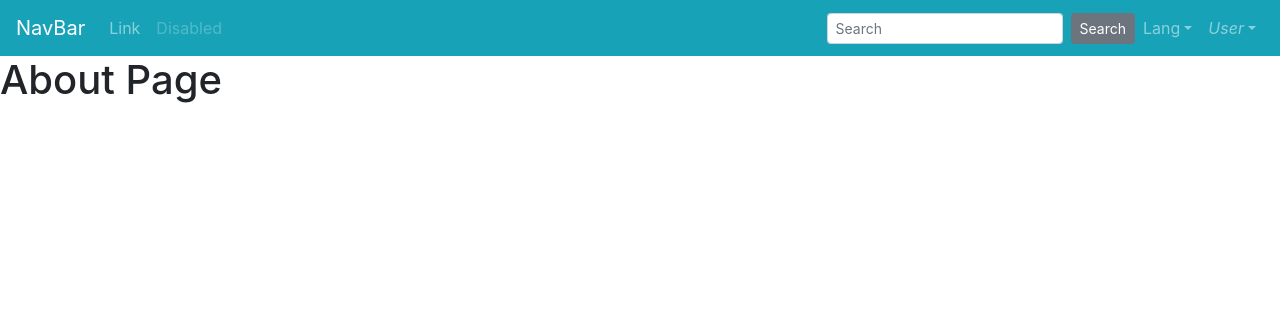
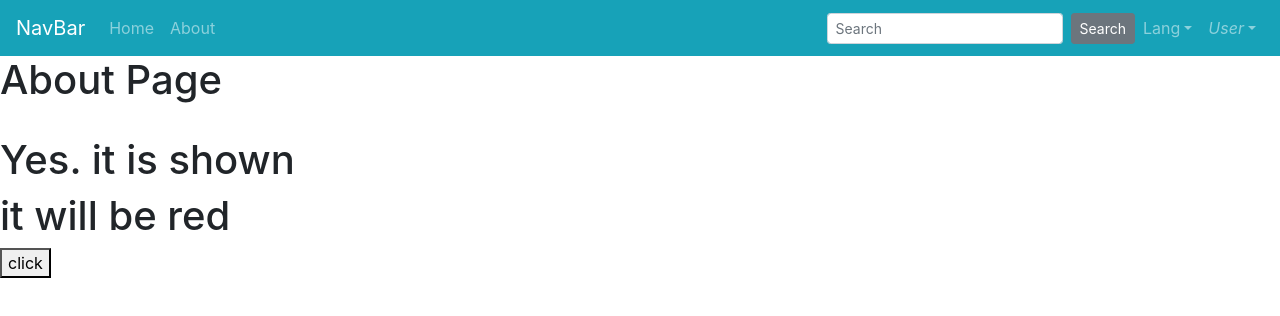
Before and after one commit to inhyupSong/vue_Todo, a Vue app: page /about in a window 1280 px wide. Shown: the top 316 px of the page. Built offline with nearby package versions, Linux system fonts and the light colour scheme.

Commit message:
add more tutorial contents

```diff
--- a/src/App.vue
+++ b/src/App.vue
@@ -1,17 +1,21 @@
 <template>
   <div id="app">
-      <Header />
-        <div id= "content" class="content">
-        <router-view></router-view>
+    <Header />
+    <div id="content" class="content">
+      <div>
+        <!--    <router-link to="/">Home </router-link>
+        <router-link to="/about"> About </router-link> -->
+        <router-view />
       </div>
+    </div>
   </div>
 </template>
 
 <script>
-import Header from "./components/layout/Header.vue";
+import Header from './components/layout/Header.vue';
 
 export default {
-  name: "App",
+  name: 'app',
   components: {
     Header,
   },
--- a/src/components/HelloWorld.vue
+++ /dev/null
@@ -1,58 +0,0 @@
-<template>
-  <div class="hello">
-    <h1>{{ msg }}</h1>
-    <p>
-      For a guide and recipes on how to configure / customize this project,<br>
-      check out the
-      <a href="https://cli.vuejs.org" target="_blank" rel="noopener">vue-cli documentation</a>.
-    </p>
-    <h3>Installed CLI Plugins</h3>
-    <ul>
-      <li><a href="https://github.com/vuejs/vue-cli/tree/dev/packages/%40vue/cli-plugin-babel" target="_blank" rel="noopener">babel</a></li>
-      <li><a href="https://github.com/vuejs/vue-cli/tree/dev/packages/%40vue/cli-plugin-eslint" target="_blank" rel="noopener">eslint</a></li>
-    </ul>
-    <h3>Essential Links</h3>
-    <ul>
-      <li><a href="https://vuejs.org" target="_blank" rel="noopener">Core Docs</a></li>
-      <li><a href="https://forum.vuejs.org" target="_blank" rel="noopener">Forum</a></li>
-      <li><a href="https://chat.vuejs.org" target="_blank" rel="noopener">Community Chat</a></li>
-      <li><a href="https://twitter.com/vuejs" target="_blank" rel="noopener">Twitter</a></li>
-      <li><a href="https://news.vuejs.org" target="_blank" rel="noopener">News</a></li>
-    </ul>
-    <h3>Ecosystem</h3>
-    <ul>
-      <li><a href="https://router.vuejs.org" target="_blank" rel="noopener">vue-router</a></li>
-      <li><a href="https://vuex.vuejs.org" target="_blank" rel="noopener">vuex</a></li>
-      <li><a href="https://github.com/vuejs/vue-devtools#vue-devtools" target="_blank" rel="noopener">vue-devtools</a></li>
-      <li><a href="https://vue-loader.vuejs.org" target="_blank" rel="noopener">vue-loader</a></li>
-      <li><a href="https://github.com/vuejs/awesome-vue" target="_blank" rel="noopener">awesome-vue</a></li>
-    </ul>
-  </div>
-</template>
-
-<script>
-export default {
-  name: 'HelloWorld',
-  props: {
-    msg: String
-  }
-}
-</script>
-
-<!-- Add "scoped" attribute to limit CSS to this component only -->
-<style scoped>
-h3 {
-  margin: 40px 0 0;
-}
-ul {
-  list-style-type: none;
-  padding: 0;
-}
-li {
-  display: inline-block;
-  margin: 0 10px;
-}
-a {
-  color: #42b983;
-}
-</style>
--- /dev/null
+++ b/src/components/SongsPractice.vue
@@ -0,0 +1,34 @@
+<template>
+  <div>
+    <h1 v-if="show">Yes. it is shown</h1>
+    <h1 :class="{ red: isRed }">{{ text_red }}</h1>
+    <!--     <h1 v-if="text_red">it will be red.</h1>
+ -->
+    <button @click="update">click</button>
+  </div>
+</template>
+
+<script>
+export default {
+  data() {
+    return {
+      text_red: 'it will be red',
+      show: true,
+      isRed: false,
+    };
+  },
+  methods: {
+    update() {
+      this.show = !this.show;
+      this.isRed = !this.isRed;
+      this.text_red = 'it is red';
+    },
+  },
+};
+</script>
+
+<style scoped>
+.red {
+  color: red;
+}
+</style>
--- a/src/components/layout/Header.vue
+++ b/src/components/layout/Header.vue
@@ -5,10 +5,13 @@
 
       <b-navbar-toggle target="nav-collapse"></b-navbar-toggle>
 
+      <!--         <router-link to="/">Home </router-link>
+        <router-link to="/about"> About </router-link> -->
+
       <b-collapse id="nav-collapse" is-nav>
         <b-navbar-nav>
-          <b-nav-item href="#">Link</b-nav-item>
-          <b-nav-item href="#" disabled>Disabled</b-nav-item>
+          <b-nav-item to="/"> Home </b-nav-item>
+          <b-nav-item to="/about"> About </b-nav-item>
         </b-navbar-nav>
 
         <!-- Right aligned nav items -->
@@ -47,6 +50,6 @@
 
 <script>
 export default {
-  name: "header",
+  name: 'header',
 };
 </script>
--- a/src/router.js
+++ b/src/router.js
@@ -1,21 +1,24 @@
-import Vue from "vue";
-import VueRouter from "vue-router";
-import Home from "./views/Home";
-import About from "./views/About";
+import Vue from 'vue';
+import VueRouter from 'vue-router';
+import Home from './views/Home';
+import About from './views/About';
 
 Vue.use(VueRouter);
 
 const router = new VueRouter({
-  mode: "history",
-  routes: [{
-      path: "/",
-      component: Home
+  mode: 'history',
+  routes: [
+    {
+      path: '/',
+      name: 'home',
+      component: Home,
     },
     {
-      path: "/about",
-      component: About
-    }
-  ]
+      path: '/about',
+      name: 'about',
+      component: About,
+    },
+  ],
 });
 
 export default router;
--- a/src/views/About.vue
+++ b/src/views/About.vue
@@ -1,9 +1,16 @@
 <template>
   <div>
     <h1>About Page</h1>
+    <br />
+    <SongsPractice />
   </div>
 </template>
 
 <script>
-export default {};
+import SongsPractice from '@/components/SongsPractice.vue';
+export default {
+  components: {
+    SongsPractice,
+  },
+};
 </script>
```
